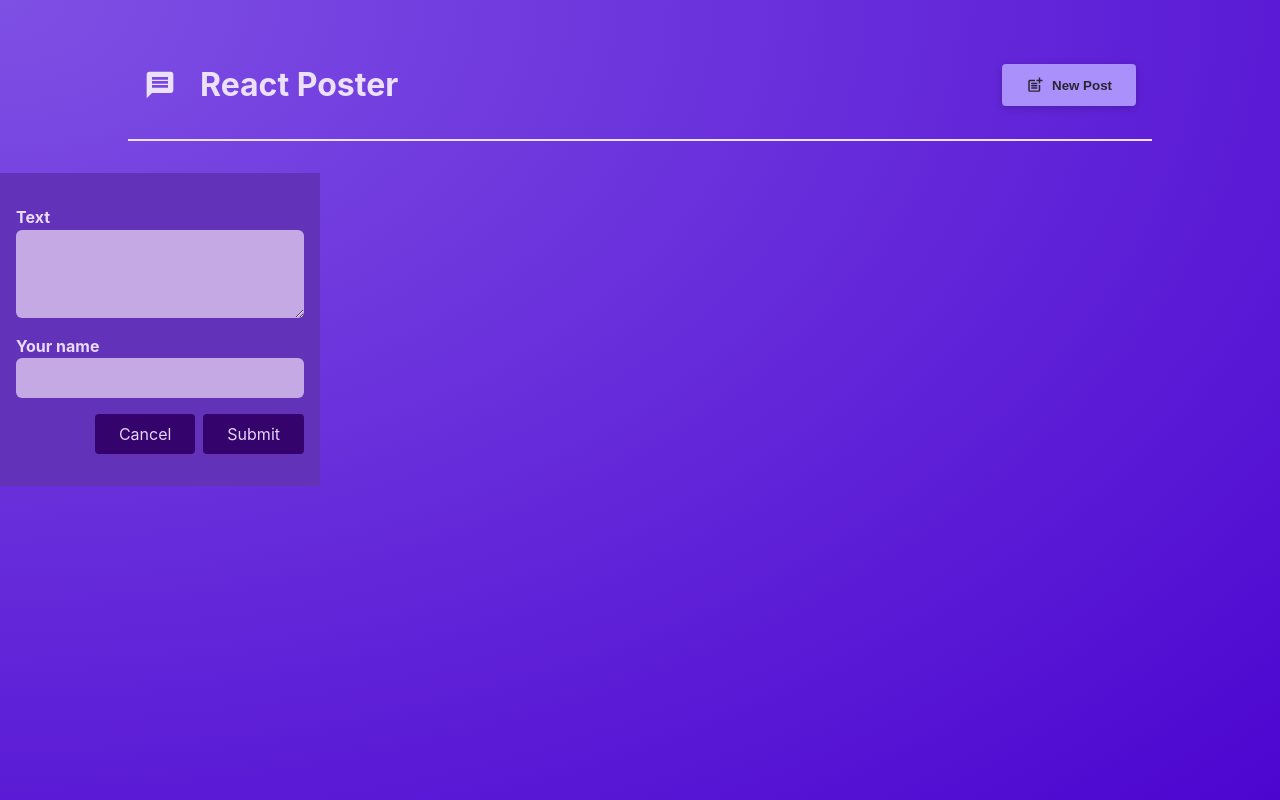
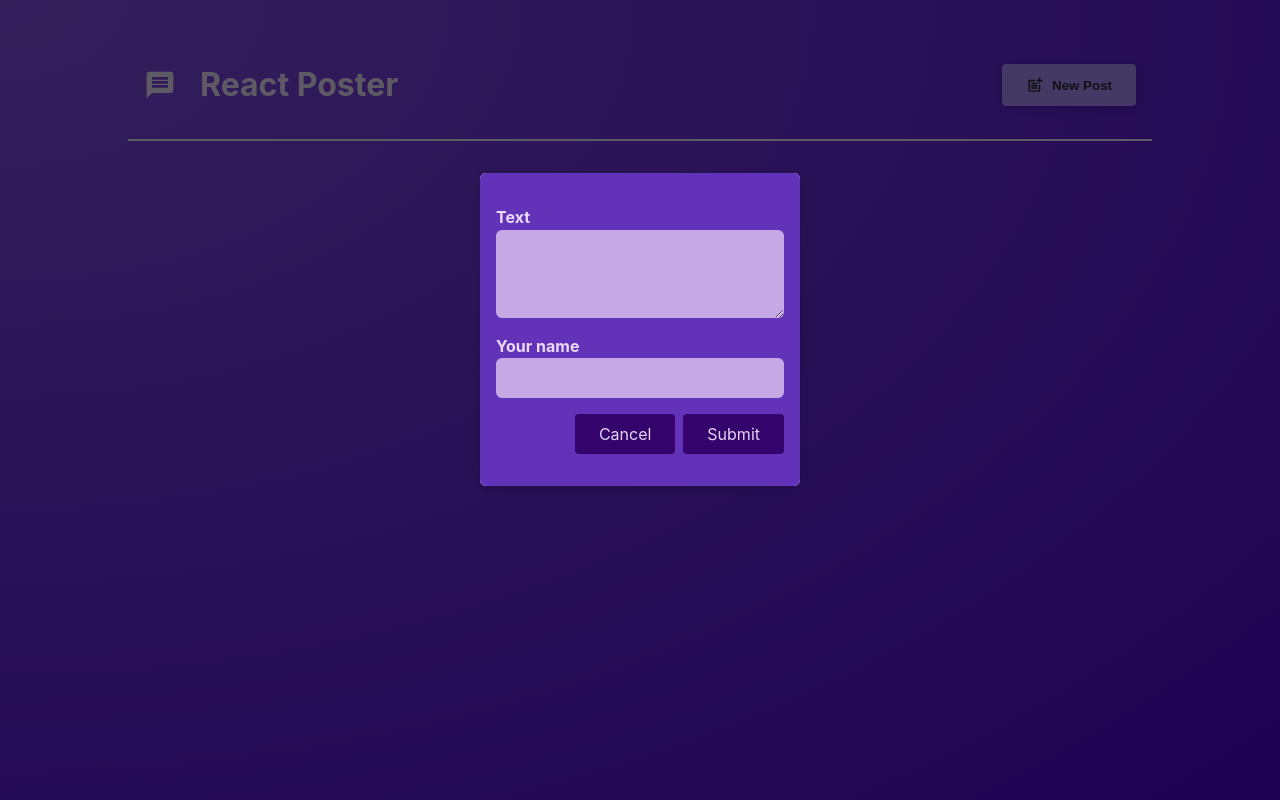
Before and after one commit to G3RGES/react-posts, a React (Vite) app: page /create-post in a window 1280 px wide. Built offline with nearby package versions, Linux system fonts and the light colour scheme.

Commit message:
Update NewPost.jsx

```diff
--- a/src/routes/NewPost.jsx
+++ b/src/routes/NewPost.jsx
@@ -1,5 +1,6 @@
 import { useState } from "react";
 import classes from "./NewPost.module.css";
+import Modal from "../components/Modal";
 
 function NewPost({ closeModal, addPost }) {
   const [bodyText, setBodyText] = useState("");
@@ -28,6 +29,7 @@
   }
 
   return (
+    <Modal>
       <form className={classes.form} onSubmit={submitHandler}>
         <p>
           <label htmlFor="body">Text</label>
@@ -36,7 +38,12 @@
         {/* <p>{bodyText}</p> */}
         <p>
           <label htmlFor="name">Your name</label>
-        <input type="text" id="name" required onChange={changeAuthorHandler} />
+          <input
+            type="text"
+            id="name"
+            required
+            onChange={changeAuthorHandler}
+          />
         </p>
 
         <p className={classes.actions}>
@@ -46,6 +53,7 @@
           <button>Submit</button>
         </p>
       </form>
+    </Modal>
   );
 }
 
```
Lines whose indentation alone changed are shown as unchanged.
